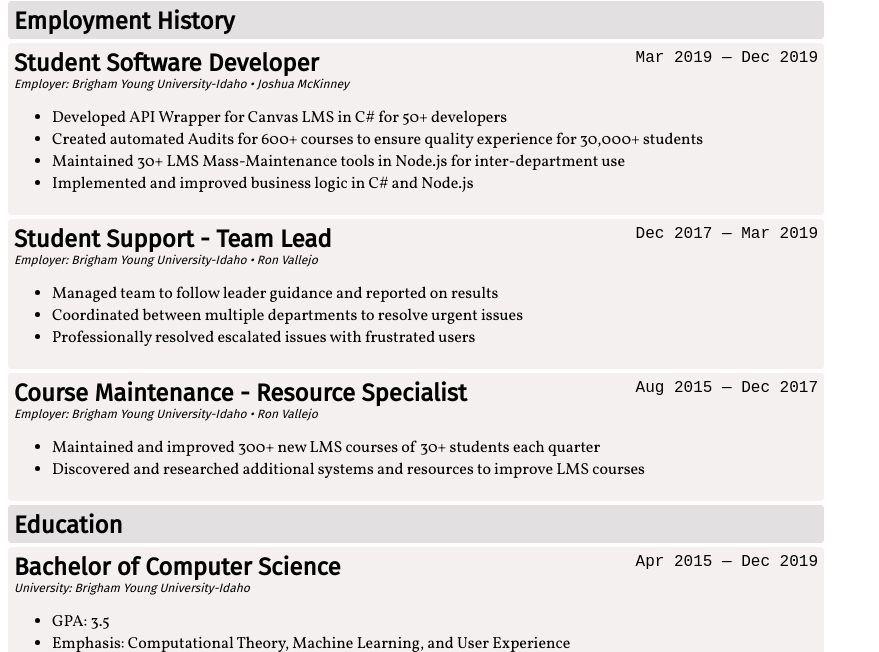
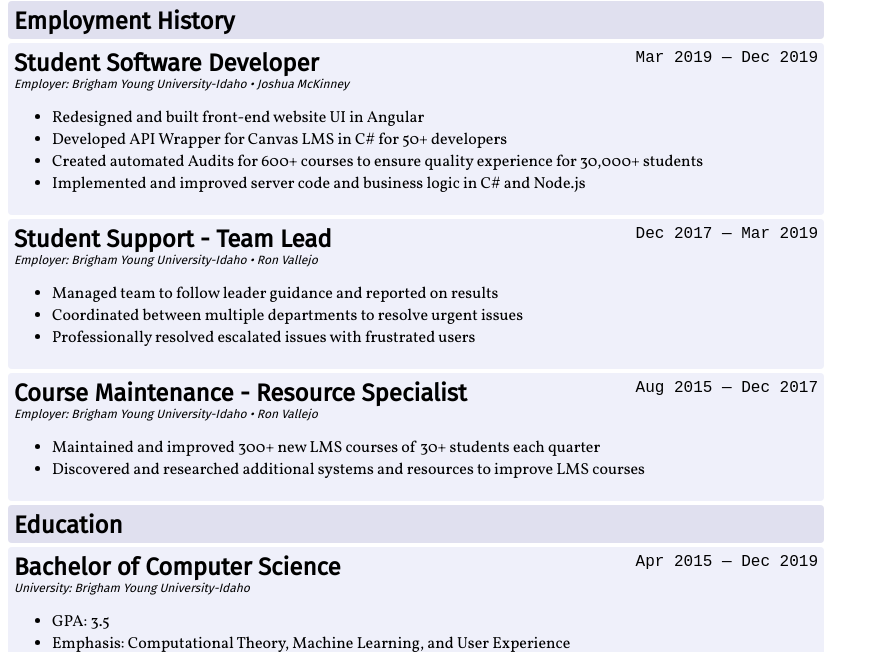
Before and after one commit to matthewwyndham/resume, a plain HTML site: page index.html in a window 1280 px wide. Shown: the part 106-758 px from the top of the page, without its empty margins (0-879 px from the left). Drawn offline with Linux system fonts and the light colour scheme; a web font is replaced by a local one.

Commit message:
updated resume

```diff
--- a/index.html
+++ b/index.html
@@ -28,10 +28,10 @@
       <div class="dates">Mar 2019 &mdash; Dec 2019</div>
       <div class="info">
         <ul>
+          <li>Redesigned and built front-end website UI in Angular</li>
           <li>Developed API Wrapper for Canvas LMS in C# for 50+ developers</li>
           <li>Created automated Audits for 600+ courses to ensure quality experience for 30,000+ students</li>
-          <li>Maintained 30+ LMS Mass-Maintenance tools in Node.js for inter-department use</li>
-          <li>Implemented and improved business logic in C# and Node.js</li>
+          <li>Implemented and improved server code and business logic in C# and Node.js</li>
         </ul>
       </div>
     </div>
--- a/style.css
+++ b/style.css
@@ -31,7 +31,7 @@ a:hover {
   color: #124;
   font-family: 'Lustria', serif;
   border-radius: 4px;
-  background: #ececf5;
+  background: #eaeaff;
   padding: 4px;
   padding-left: 20px;
   margin-bottom: 4px;
@@ -40,7 +40,7 @@ a:hover {
 #contact_info {
   font-family: 'Rubik', sans-serif;
   border-radius: 4px;
-  background: #f0f0f6;
+  background: #efefff;
   padding: 4px;
   padding-left: 8px;
   padding-right: 8px;
@@ -53,7 +53,7 @@ a:hover {
 
 .divider {
   border-radius: 4px;
-  background: #f4f0f0;
+  background: #eff0fa;
   padding: 4px;
   margin-top: 4px;
 
@@ -67,7 +67,7 @@ a:hover {
 }
 
 .dark {
-  background: #e2e0e0;
+  background: #e0e0ef;
 }
 
 .title {
```
